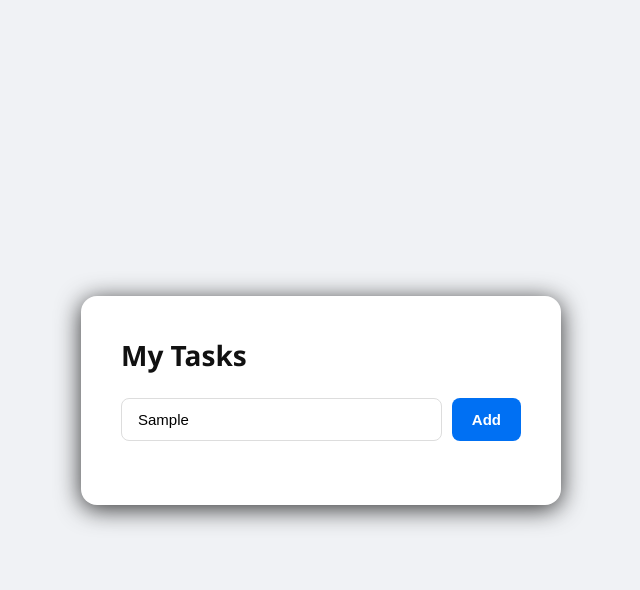
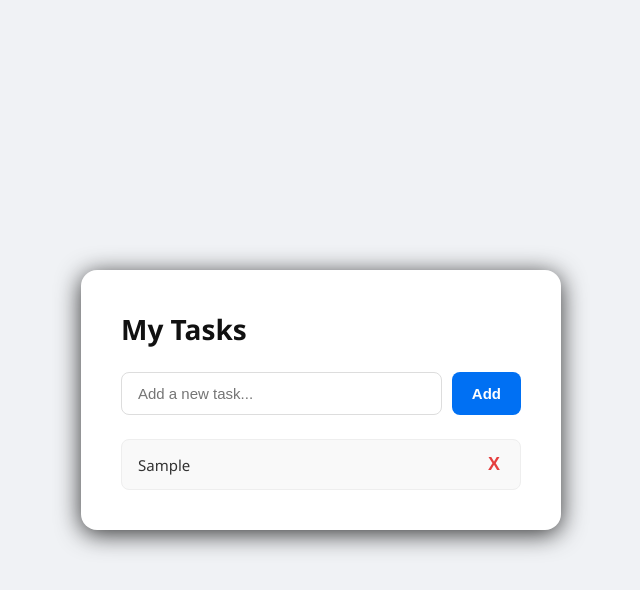
Before and after one commit to AJUAKSHI/todo-app, a plain HTML site: page index.html in a window 1280 px wide. Both pictures are taken after typing "Sample" into the empty fields and a click on the button "Add". Shown: the whole page, without its empty margins (319-959 px from the left). Drawn offline with Linux system fonts and the light colour scheme.

Commit message:
task added , marked and deleted into pages

```diff
--- a/script.js
+++ b/script.js
@@ -4,5 +4,35 @@ const taskList = document.getElementById('task-list')
 
 addBtn.addEventListener('click',function(){
     const taskText = taskInput.value
-    console.log(taskText)
+
+    //don't add empty tasks
+    if (taskText === '') return
+
+    //create a new list
+    const li = document.createElement('li')
+    li.classList.add('task-item')
+
+    //put html inside it
+    li.innerHTML = `
+        <span>${taskText}</span>
+        <button class="delete-btn">X</button>
+    `
+
+    //add it to the list
+    taskList.appendChild(li)
+
+    //clear the input value
+    taskInput.value = ''
+
+    //delete button logic
+    const deleteBtn = li.querySelector('.delete-btn')
+    deleteBtn.addEventListener('click',function(){
+        li.remove()
+    })
+
+    //click task to mark done
+    const span = li.querySelector('span')
+    span.addEventListener('click',function(){
+        li.classList.toggle('done')
+    })
 })
--- a/style.css
+++ b/style.css
@@ -76,6 +76,7 @@ button:hover{
     background: #f9f9f9;
     border: 1px solid #eee;
     border-radius: 8px;
+    cursor: pointer;
 }
 
 .task-item span{
```
